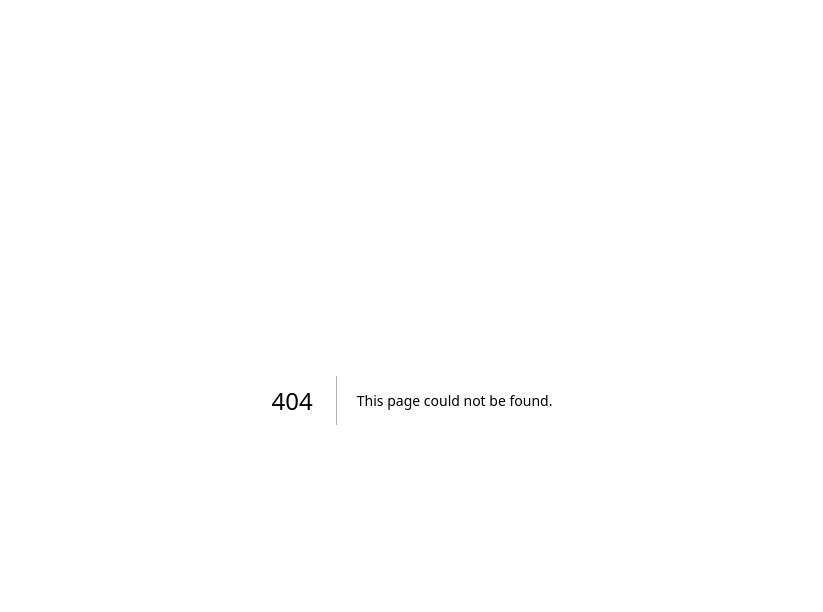
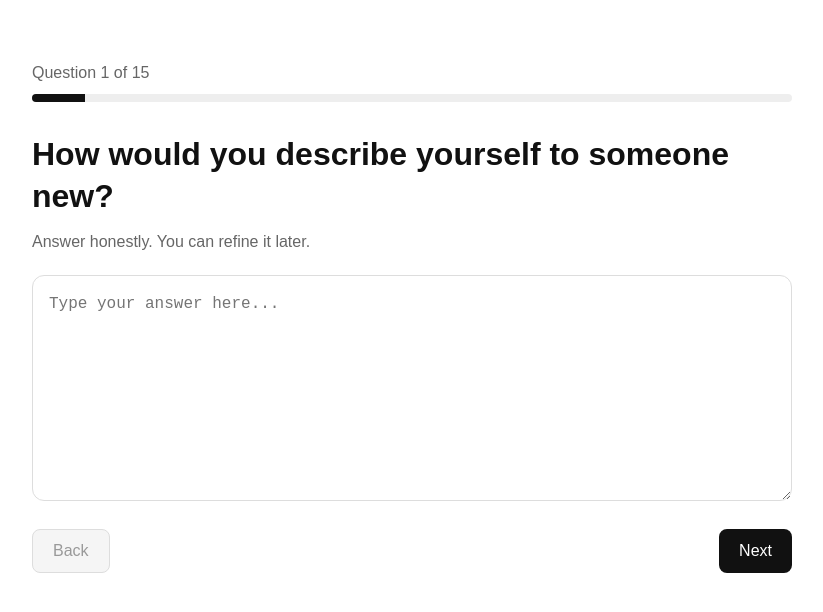
Before and after one commit to PatrickWoodley/grace, a Next.js app: page /interview in a window 1280 px wide. Before the commit this address had no page. Shown: the top 612 px of the page, without its empty margins (228-1051 px from the left). Built offline with nearby package versions, Linux system fonts and the light colour scheme.

Commit message:
Create interview.js

```diff
--- /dev/null
+++ b/pages/interview.js
@@ -0,0 +1,163 @@
+import { useState } from "react";
+
+const questions = [
+  "How would you describe yourself to someone new?",
+  "What matters most to you right now?",
+  "What kind of person are you trying to become?",
+  "What do you say matters, but struggle to act on?",
+  "Where in your life do you feel out of alignment?",
+  "What have you been putting off that matters?",
+  "What pattern do you keep repeating?",
+  "When you feel overwhelmed, how do you usually respond?",
+  "What do you tend to avoid confronting?",
+  "What do you want most right now?",
+  "What are you afraid people might see in you?",
+  "What truth do you already know but haven’t acted on?",
+  "How should your AI support you?",
+  "When should your AI challenge you?",
+  "What should your AI not let you hide behind?",
+];
+
+export default function Interview() {
+  const [step, setStep] = useState(0);
+  const [answers, setAnswers] = useState(Array(questions.length).fill(""));
+
+  const currentQuestion = questions[step];
+  const currentAnswer = answers[step];
+  const progress = Math.round(((step + 1) / questions.length) * 100);
+
+  function updateAnswer(value) {
+    const next = [...answers];
+    next[step] = value;
+    setAnswers(next);
+  }
+
+  function goNext() {
+    if (!currentAnswer.trim()) return;
+    if (step < questions.length - 1) {
+      setStep(step + 1);
+    } else {
+      localStorage.setItem("grace_answers", JSON.stringify(answers));
+      window.location.href = "/soul";
+    }
+  }
+
+  function goBack() {
+    if (step > 0) {
+      setStep(step - 1);
+    }
+  }
+
+  return (
+    <div
+      style={{
+        fontFamily: "sans-serif",
+        minHeight: "100vh",
+        padding: "40px 20px",
+        background: "#fff",
+        color: "#111",
+      }}
+    >
+      <div
+        style={{
+          maxWidth: "760px",
+          margin: "0 auto",
+        }}
+      >
+        <p style={{ color: "#666", marginBottom: "12px" }}>
+          Question {step + 1} of {questions.length}
+        </p>
+
+        <div
+          style={{
+            width: "100%",
+            height: "8px",
+            background: "#eee",
+            borderRadius: "999px",
+            overflow: "hidden",
+            marginBottom: "32px",
+          }}
+        >
+          <div
+            style={{
+              width: `${progress}%`,
+              height: "100%",
+              background: "#111",
+            }}
+          />
+        </div>
+
+        <h1
+          style={{
+            fontSize: "2rem",
+            lineHeight: 1.3,
+            marginBottom: "16px",
+          }}
+        >
+          {currentQuestion}
+        </h1>
+
+        <p style={{ color: "#666", marginBottom: "24px" }}>
+          Answer honestly. You can refine it later.
+        </p>
+
+        <textarea
+          value={currentAnswer}
+          onChange={(e) => updateAnswer(e.target.value)}
+          placeholder="Type your answer here..."
+          rows={8}
+          style={{
+            width: "100%",
+            padding: "16px",
+            fontSize: "1rem",
+            lineHeight: 1.5,
+            borderRadius: "12px",
+            border: "1px solid #ddd",
+            resize: "vertical",
+            marginBottom: "24px",
+            boxSizing: "border-box",
+          }}
+        />
+
+        <div
+          style={{
+            display: "flex",
+            justifyContent: "space-between",
+            gap: "12px",
+          }}
+        >
+          <button
+            onClick={goBack}
+            disabled={step === 0}
+            style={{
+              padding: "12px 20px",
+              fontSize: "1rem",
+              borderRadius: "8px",
+              border: "1px solid #ddd",
+              background: step === 0 ? "#f5f5f5" : "#fff",
+              color: step === 0 ? "#999" : "#111",
+              cursor: step === 0 ? "not-allowed" : "pointer",
+            }}
+          >
+            Back
+          </button>
+
+          <button
+            onClick={goNext}
+            style={{
+              padding: "12px 20px",
+              fontSize: "1rem",
+              borderRadius: "8px",
+              border: "none",
+              background: "#111",
+              color: "#fff",
+              cursor: "pointer",
+            }}
+          >
+            {step === questions.length - 1 ? "Generate my SOUL.md" : "Next"}
+          </button>
+        </div>
+      </div>
+    </div>
+  );
+}
```
